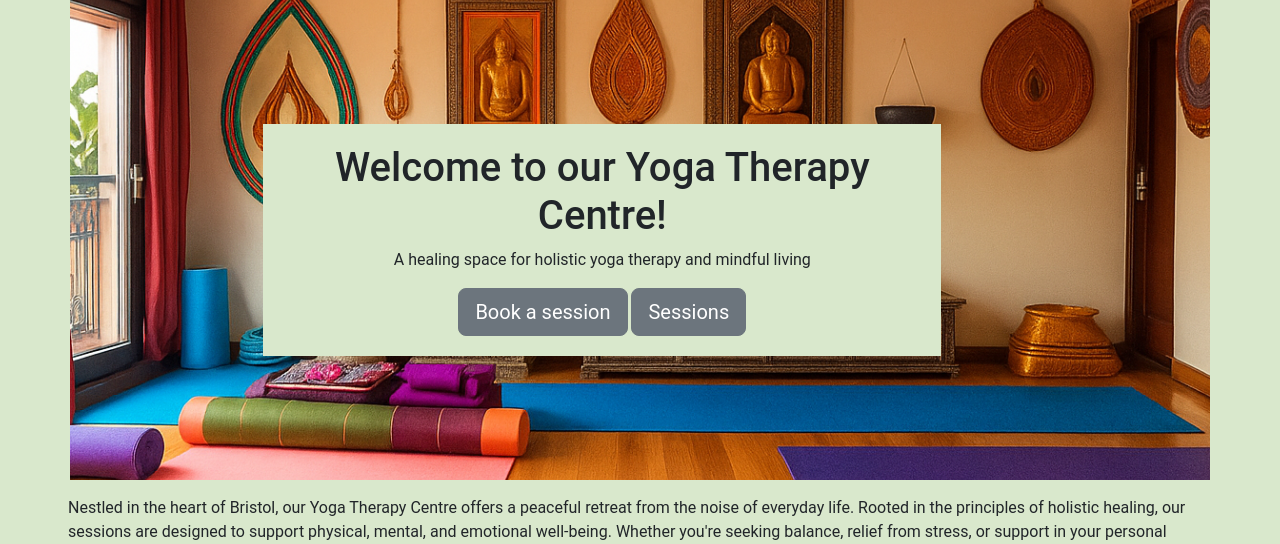
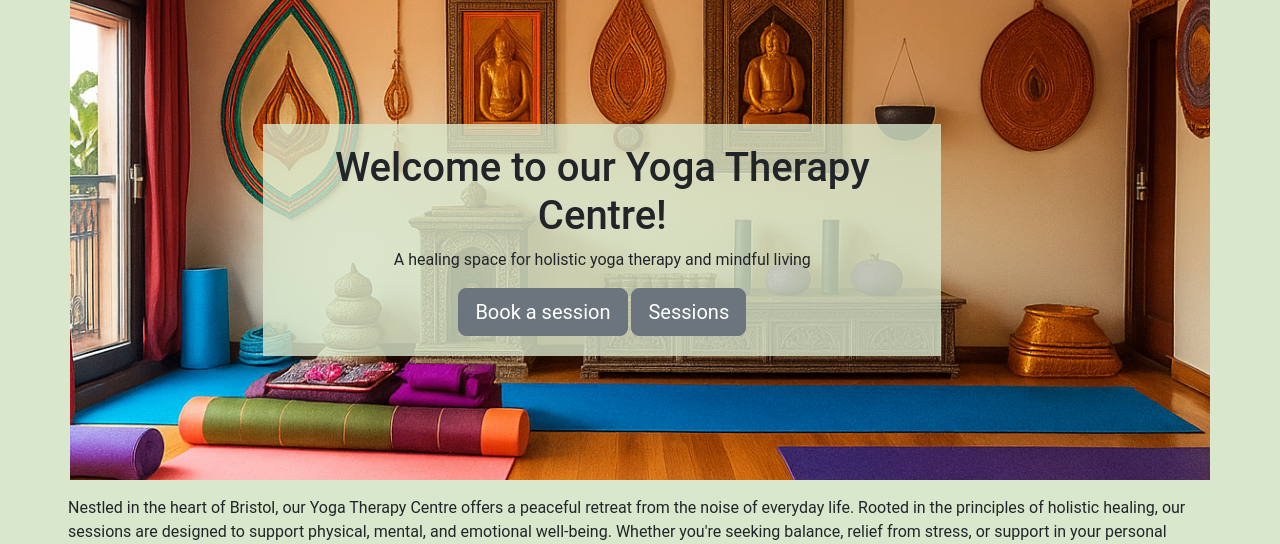
Before and after one commit to LidiaMorejudo/therapycentre, a Django app: page / in a window 1280 px wide; the page is wider, and only the part inside the window is pictured. Shown: the part 72-616 px from the top of that part. Run offline with Django 5.2, Linux system fonts and the light colour scheme; some libraries are stand-ins or nearby versions.

Commit message:
Changed the background colour of the background behind buttons in index page to a transparent version

```diff
--- a/static/css/style.css
+++ b/static/css/style.css
@@ -61,7 +61,7 @@ nav {
 }
 
 .callout {
-    background-color: #d9e8cc;
+    background-color: rgba(217, 232, 204, 0.8);
     padding: 20px 40px;
     max-width: 90%;
 }
```
